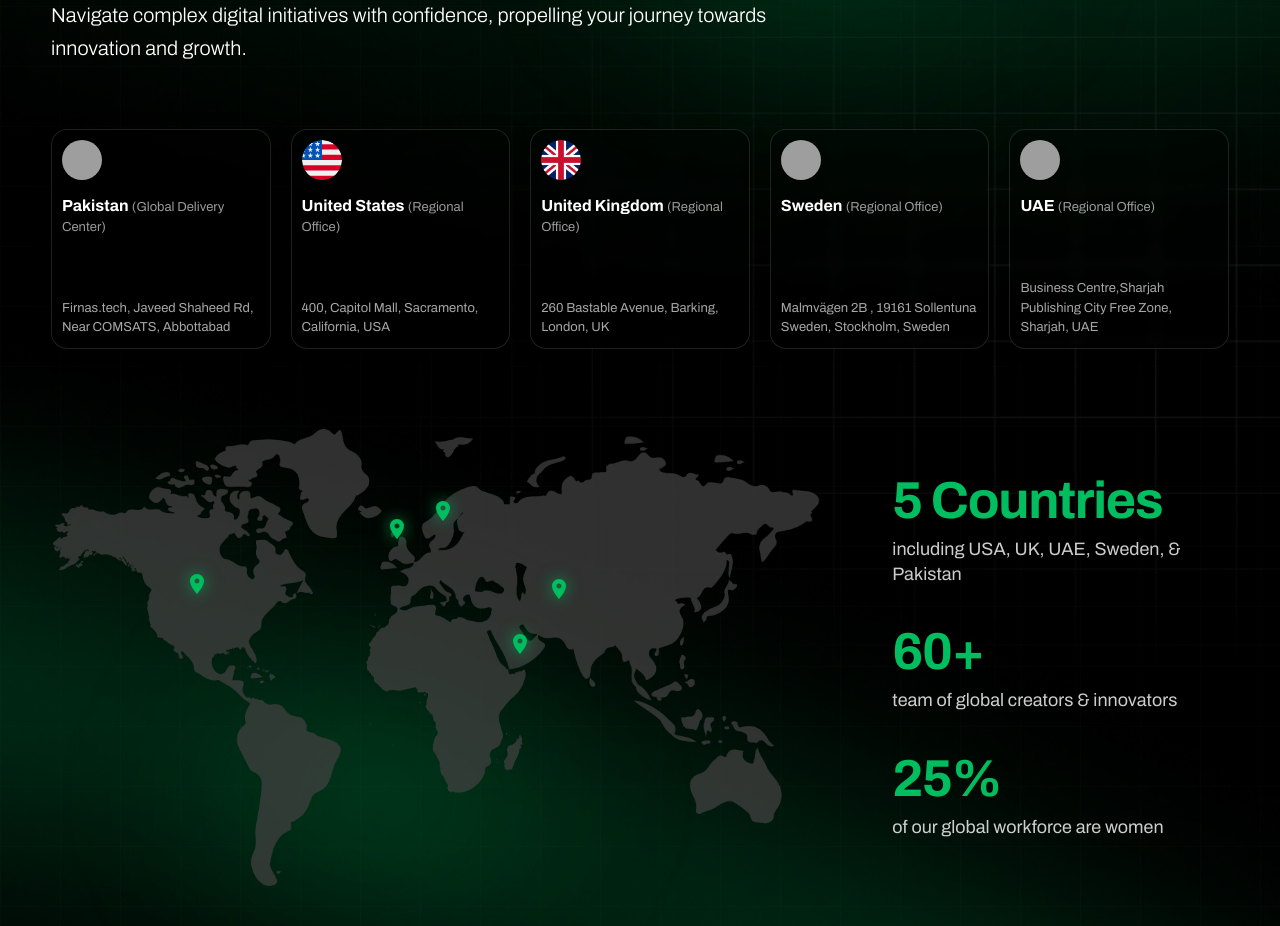
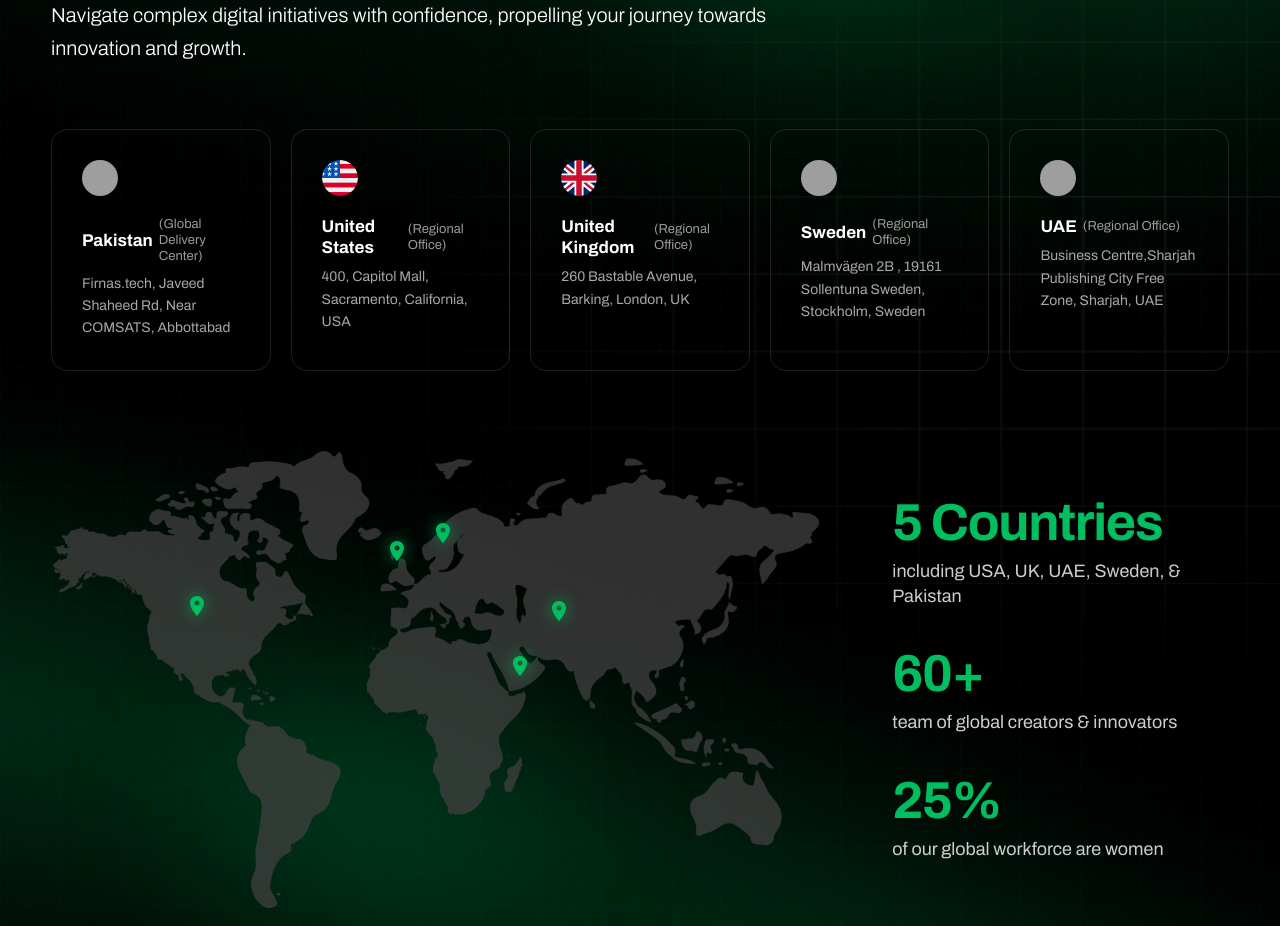
Before and after one commit to msaadfall25bsse/firnas-tech-clone, a Next.js app: page / in a window 1280 px wide. Shown: the part 4260-5186 px from the top of the page. Built offline with nearby package versions, Linux system fonts and the light colour scheme; grey boxes are pictures that could not be loaded.

Commit message:
Fix Global Presence location cards padding, background and spacing to perfectly match Firnas.tech

```diff
--- a/app/components/GlobalPresence.tsx
+++ b/app/components/GlobalPresence.tsx
@@ -105,10 +105,10 @@ export default function GlobalPresence() {
           {locations.map((item, idx) => (
             <div
               key={idx}
-              className="flex flex-col items-start p-[10px] rounded-[16px] border border-white/[0.12] bg-black/30 backdrop-blur-[6px] transition-all duration-300 hover:border-[#00BD5F] hover:bg-black/45 hover:-translate-y-1 shadow-[0_4px_20px_rgba(0,0,0,0.3)] min-h-[220px]"
+              className="flex flex-col items-start p-[24px] lg:p-[30px] rounded-[16px] border border-white/[0.12] bg-transparent transition-all duration-300 hover:border-[#00BD5F] hover:bg-black/45 shadow-sm"
             >
               {/* Flag Image */}
-              <div className="relative w-10 h-10 mb-4 rounded-full overflow-hidden shadow-md">
+              <div className="relative w-[36px] h-[36px] mb-5 rounded-full overflow-hidden shadow-md">
                 <Image
                   src={item.flag}
                   alt={item.country}
@@ -118,15 +118,15 @@ export default function GlobalPresence() {
               </div>
 
               {/* Title & Role */}
-              <h3 className="text-[16px] font-bold text-white leading-tight mb-2">
-                {item.country}{" "}
-                <span className="text-[13px] font-normal text-white/60 block sm:inline">
+              <h3 className="text-[17px] font-bold text-white leading-tight mb-2 flex flex-col xl:flex-row xl:items-center gap-1 xl:gap-1.5 w-full font-archivo">
+                <span>{item.country}</span>
+                <span className="text-[13px] font-normal text-white/60 font-archivo">
                   {item.role}
                 </span>
               </h3>
 
               {/* Address */}
-              <p className="text-[13px] text-white/65 leading-[1.5] mt-auto font-normal">
+              <p className="text-[14px] text-white/65 leading-[1.6] font-normal font-archivo">
                 {item.address}
               </p>
             </div>
```
